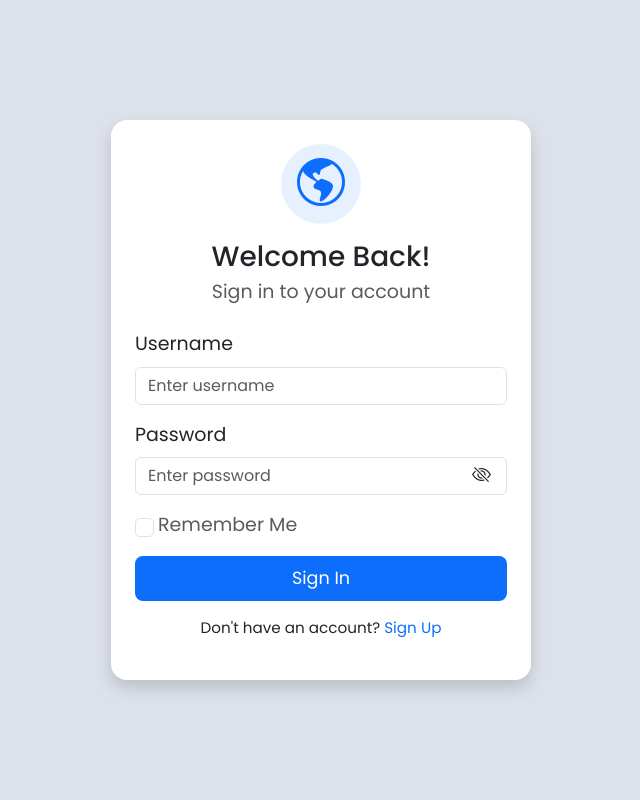
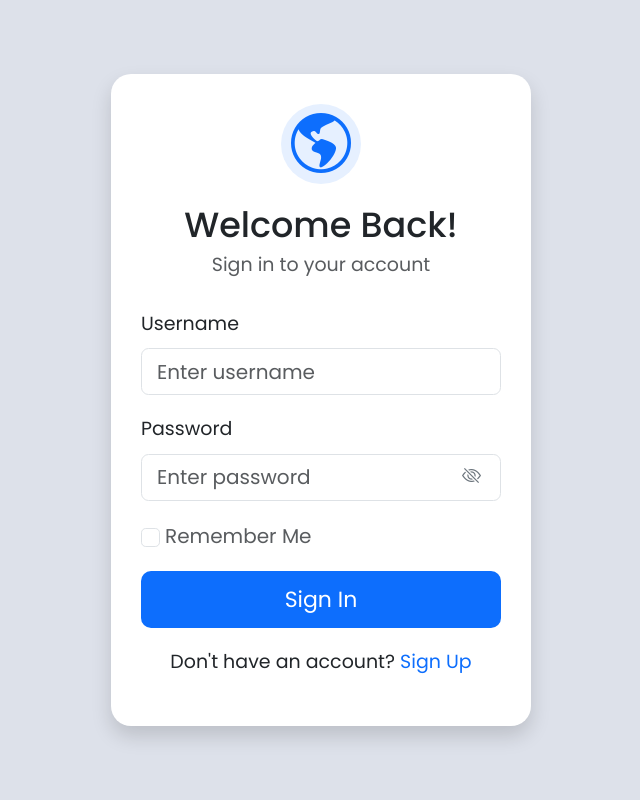
Before and after one commit to mustafamclngn/CCC181-SSIS-Web, a Flask app: page /login in a window 1280 px wide. Shown: the whole page, without its empty margins (319-959 px from the left). Run offline with Flask 3, Linux system fonts and the light colour scheme; some libraries are stand-ins or nearby versions.

Commit message:
updated styles for login and register page

```diff
--- a/app/static/styles.css
+++ b/app/static/styles.css
@@ -1,6 +1,10 @@
 :root {
   --sidebar-width: 240px;
   --sidebar-collapsed-width: 120px;
+}
+
+html {
+  font-size: 125%;
 }
 
 /* base */
@@ -182,6 +186,17 @@ body.login-page {
   background-color: #0b5ed7;
 }
 
+.form-check-label {
+  font-size: 1rem;
+  line-height: 1;
+}
+
+.password-toggle {
+  cursor: pointer;
+  color: #6c757d;
+  transition: color 0.2s;
+}
+
 .create-account-link {
   text-decoration: none;
   color: #0d6efd;
```
